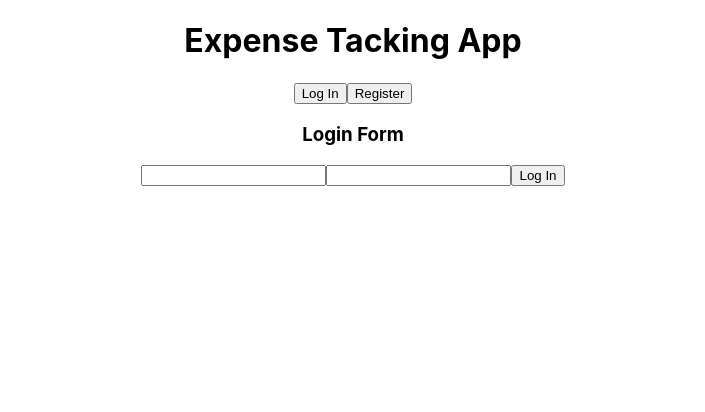
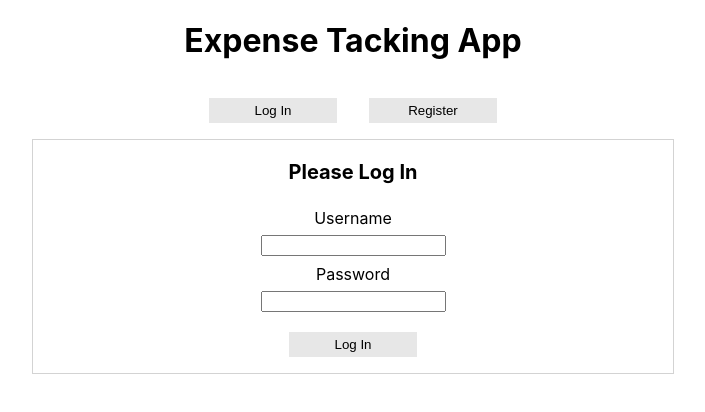
Before and after one commit to eduardpeters/expense-track-frontend, a React (Create React App) app: page / in a window 1280 px wide. Shown: the top 412 px of the page, without its empty margins (287-992 px from the left). Built offline with nearby package versions, Linux system fonts and the light colour scheme.

Commit message:
Styling Login and Register Components

```diff
--- a/src/components/Access.tsx
+++ b/src/components/Access.tsx
@@ -3,6 +3,7 @@ import Login from "./Login";
 import Register from "./Register";
 import UserHome from "./UserHome";
 import authorizationAPI from "../services/authorizationAPI";
+import "../styles/Access.css";
 
 function Access() {
     const [toggleRegister, setToggleRegister] = useState(false);
@@ -32,9 +33,11 @@ function Access() {
             {isLoggedIn ?
                 <UserHome username={username} />
                 :
-                <div>
-                    <button onClick={() => setToggleRegister(false)}>Log In</button>
-                    <button onClick={() => setToggleRegister(true)}>Register</button>
+                <div className="access-container">
+                    <div className="buttons-container">
+                        <button className="access__button" onClick={() => setToggleRegister(false)}>Log In</button>
+                        <button className="access__button" onClick={() => setToggleRegister(true)}>Register</button>
+                    </div>
                     {toggleRegister ?
                         <Register />
                         :
--- a/src/components/Login.tsx
+++ b/src/components/Login.tsx
@@ -1,6 +1,7 @@
 import { useState } from "react";
 import { AxiosResponse } from "axios";
 import authorizationAPI from "../services/authorizationAPI";
+import "../styles/Login.css";
 
 function Login() {
     const [username, setUsername] = useState("");
@@ -10,7 +11,7 @@ function Login() {
         if (username && password) {
             const response = await authorizationAPI.login(username, password);
             console.log(response);
-            if (response){
+            if (response) {
                 if ((response as AxiosResponse).status === 200) {
                     const token = (response as AxiosResponse).data.token.split(' ')[1];
                     console.log(token);
@@ -27,11 +28,17 @@ function Login() {
     }
 
     return (
-        <div>
-            <h3>Login Form</h3>
-            <input type="text" value={username} onChange={event => setUsername(event.target.value)}></input>
-            <input type="password" value={password} onChange={event => setPassword(event.target.value)}></input>
-            <button onClick={handleLoginClick}>Log In</button>
+        <div className="login-container">
+            <h3 className="login__title">Please Log In</h3>
+            <div className="login-inputs">
+                <label htmlFor="usernameInput">Username</label>
+                <input type="text" id="usernameInput" value={username} onChange={event => setUsername(event.target.value)}></input>
+            </div>
+            <div className="login-inputs">
+                <label htmlFor="passwordInput">Password</label>
+                <input type="password" id="passwordInput" value={password} onChange={event => setPassword(event.target.value)}></input>
+            </div>
+            <button className="login__button" onClick={handleLoginClick}>Log In</button>
         </div>
     );
 }
--- a/src/components/Register.tsx
+++ b/src/components/Register.tsx
@@ -1,14 +1,16 @@
 import { useState } from "react";
 import authorizationAPI from "../services/authorizationAPI";
 import { AxiosResponse } from "axios";
+import "../styles/Register.css";
 
 function Register() {
     const [username, setUsername] = useState("");
     const [email, setEmail] = useState("");
     const [password, setPassword] = useState("");
+    const [confirmPassword, setConfirmPassword] = useState("");
 
     async function handleRegisterClick() {
-        if (username && email && password) {
+        if (username && email && password && (password === confirmPassword)) {
             const response = await authorizationAPI.register(username, email, password);
             console.log(response);
             if (response) {
@@ -21,12 +23,25 @@ function Register() {
     }
 
     return (
-        <div>
-            <h3>Register Form</h3>
-            <input type="text" value={username} onChange={event => setUsername(event.target.value)}></input>
-            <input type="text" value={email} onChange={event => setEmail(event.target.value)}></input>
-            <input type="password" value={password} onChange={event => setPassword(event.target.value)}></input>
-            <button onClick={handleRegisterClick}>Register</button>
+        <div className="register-container">
+            <h3>Please register to use the Web App</h3>
+            <div className="register-inputs">
+                <label htmlFor="usernameInput">Username</label>
+                <input type="text" value={username} onChange={event => setUsername(event.target.value)}></input>
+            </div>
+            <div className="register-inputs">
+                <label htmlFor="emailInput">E-Mail</label>
+                <input type="text" value={email} onChange={event => setEmail(event.target.value)}></input>
+            </div>
+            <div className="register-inputs">
+                <label htmlFor="passwordInput">Password</label>
+                <input type="password" value={password} onChange={event => setPassword(event.target.value)}></input>
+            </div>
+            <div className="register-inputs">
+                <label htmlFor="confirmPasswordInput">Confirm Password</label>
+                <input type="password" value={confirmPassword} onChange={event => setConfirmPassword(event.target.value)}></input>
+            </div>
+            <button className="register__button" onClick={handleRegisterClick}>Register</button>
         </div>
     );
 }
--- a/src/components/UserHome.tsx
+++ b/src/components/UserHome.tsx
@@ -12,7 +12,7 @@ function UserHome({username}: UserHomeProps) {
 
     return (
         <div>
-            {`Welcome ${username}!`}
+            {`Welcome back ${username}!`}
             <button onClick={handleLogOut}>Log Out</button>
         </div>
     );
--- /dev/null
+++ b/src/styles/Access.css
@@ -0,0 +1,25 @@
+.access-container {
+    display: flex;
+    flex-direction: column;
+    align-items: center;
+    width: 50vw;
+}
+
+.buttons-container {
+    display: flex;
+    justify-content: space-around;
+    flex-wrap: wrap;
+    width: 50%;
+    margin: 1rem;
+}
+
+.access__button {
+    min-width: 10vw;
+    border: none;
+    background-color: #d3d3d389;
+    padding: 5px;
+}
+
+.access__button:hover {
+    background-color: #54be549a;
+}
--- a/src/styles/App.css
+++ b/src/styles/App.css
@@ -1,38 +1,6 @@
 .App {
-  text-align: center;
+    display: flex;
+    flex-direction: column;
+    justify-content: center;
+    align-items: center;
 }
-
-.App-logo {
-  height: 40vmin;
-  pointer-events: none;
-}
-
-@media (prefers-reduced-motion: no-preference) {
-  .App-logo {
-    animation: App-logo-spin infinite 20s linear;
-  }
-}
-
-.App-header {
-  background-color: #282c34;
-  min-height: 100vh;
-  display: flex;
-  flex-direction: column;
-  align-items: center;
-  justify-content: center;
-  font-size: calc(10px + 2vmin);
-  color: white;
-}
-
-.App-link {
-  color: #61dafb;
-}
-
-@keyframes App-logo-spin {
-  from {
-    transform: rotate(0deg);
-  }
-  to {
-    transform: rotate(360deg);
-  }
-}
--- /dev/null
+++ b/src/styles/Login.css
@@ -0,0 +1,34 @@
+.login-container {
+    display: flex;
+    flex-direction: column;
+    align-items: center;
+    justify-content: center;
+    width: 50vw;
+    border: 1px solid #d3d3d3;
+}
+
+.login__title {
+    font-size: 1.25rem;
+}
+
+.login-inputs {
+    display: flex;
+    flex-direction: column;
+    flex-wrap: nowrap;
+    justify-content: space-around;
+    align-items: center;
+    height: 7vh;
+}
+
+.login__button {
+    margin: 1rem;
+    padding: 5px;
+    min-width: 10vw;
+    border: none;
+    background-color: #d3d3d389;
+}
+
+.login__button:hover {
+    transform: scale(1.2);
+    background-color: #54be549a;
+}
--- /dev/null
+++ b/src/styles/Register.css
@@ -0,0 +1,34 @@
+.register-container {
+    display: flex;
+    flex-direction: column;
+    align-items: center;
+    justify-content: center;
+    width: 50vw;
+    border: 1px solid #d3d3d3;
+}
+
+.register__title {
+    font-size: 1.25rem;
+}
+
+.register-inputs {
+    display: flex;
+    flex-direction: column;
+    flex-wrap: nowrap;
+    justify-content: space-around;
+    align-items: center;
+    height: 7vh;
+}
+
+.register__button {
+    margin: 1rem;
+    padding: 5px;
+    min-width: 10vw;
+    border: none;
+    background-color: #d3d3d389;
+}
+
+.register__button:hover {
+    transform: scale(1.2);
+    background-color: #54be549a;
+}
--- a/src/styles/index.css
+++ b/src/styles/index.css
@@ -6,8 +6,3 @@ body {
   -webkit-font-smoothing: antialiased;
   -moz-osx-font-smoothing: grayscale;
 }
-
-code {
-  font-family: source-code-pro, Menlo, Monaco, Consolas, 'Courier New',
-    monospace;
-}
```
